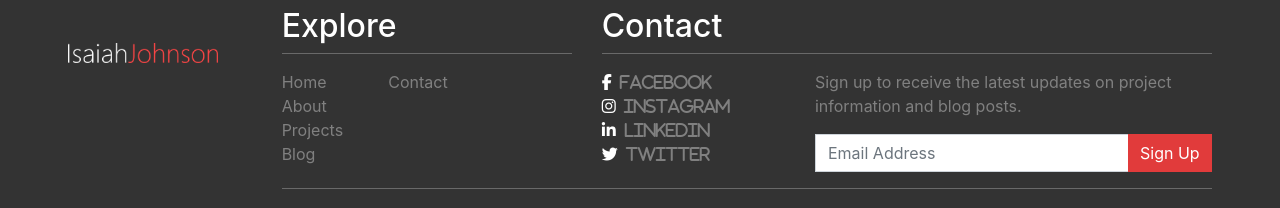
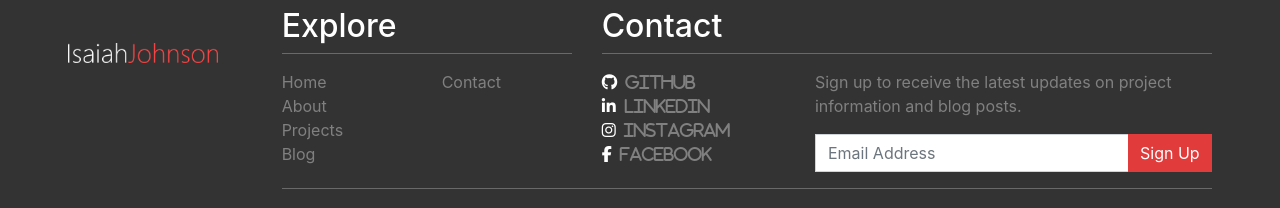
Before and after one commit to ambrossRake/portfolio-website, an Angular app: page / in a window 1280 px wide. Shown: the part 1176-1384 px from the top of the page. Built offline with nearby package versions, Linux system fonts and the light colour scheme; no server answers.

Commit message:
Adjusted footer-nav margins and added active links

```diff
--- a/src/app/fat-footer/fat-footer.component.html
+++ b/src/app/fat-footer/fat-footer.component.html
@@ -9,17 +9,17 @@
           <h2>Explore</h2>
           <hr>
           <div class="row">
-            <div class="col-sm-4">
+            <div class="col-sm-6">
               <ul>
-                <li><a href="#">Home</a></li>
-                <li><a href="#">About</a></li>
-                <li><a href="#">Projects</a></li>
-                <li><a href="#">Blog</a></li>
+                <li> <a routerLink="" routerLinkActive="active">Home</a> </li>
+                <li> <a routerLink="/about" routerLinkActive="active">About</a> </li>
+                <li> <a routerLink="/projects" routerLinkActive="active">Projects</a> </li>
+                <li> <a routerLink="/blog" routerLinkActive="active">Blog</a> </li>
               </ul>
             </div>
             <div class="col-sm-1">
               <ul>
-                <li><a href="#">Contact</a></li>
+                <li> <a routerLink="/contact" routerLinkActive="active">Contact</a> </li>
               </ul>
             </div>
           </div>
@@ -30,10 +30,10 @@
           <div class="row">
             <div class="col-sm-4">
               <ul>
+                <li class="fa fa-github"><a href="https://github.com/ambrossRake/" class="ml-2">Github</a></li>
+                <li class="fa fa-linkedin"><a href="https://www.linkedin.com/in/isaiah-johnson-a8b744171" class="ml-2">LinkedIn</a></li>
+                <li class="fa fa-instagram"><a href="https://www.instagram.com/ambross.r/" class="ml-2">Instagram</a></li>
                 <li class="fa fa-facebook"><a href="#" class="ml-2">Facebook</a></li>
-                <li class="fa fa-instagram"><a href="#" class="ml-2">Instagram</a></li>
-                <li class="fa fa-linkedin"><a href="#" class="ml-2">LinkedIn</a></li>
-                <li class="fa fa-twitter"><a href="#" class="ml-2">Twitter</a></li>
               </ul>
             </div>
             <div class="col-sm-8">
```
